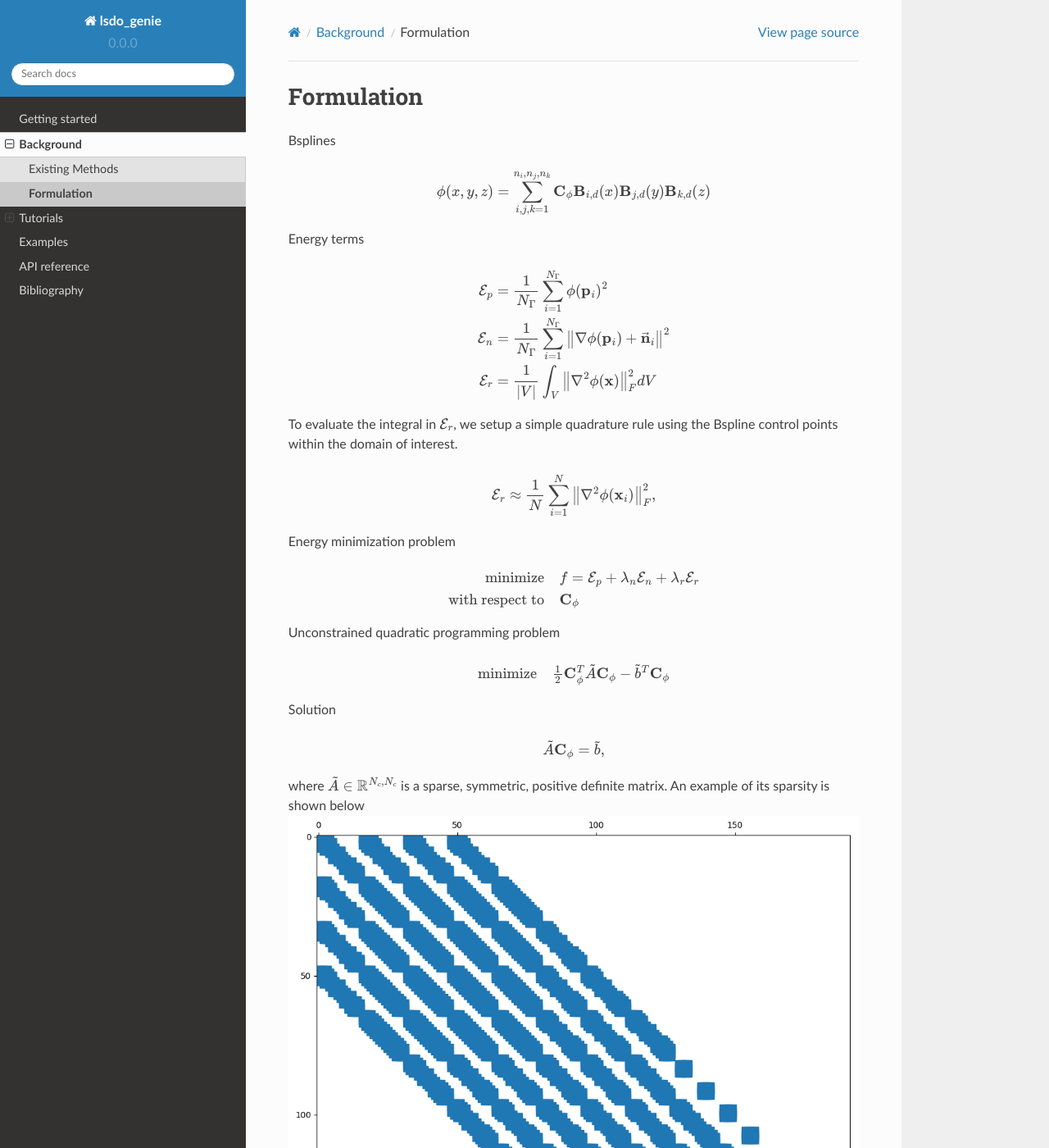
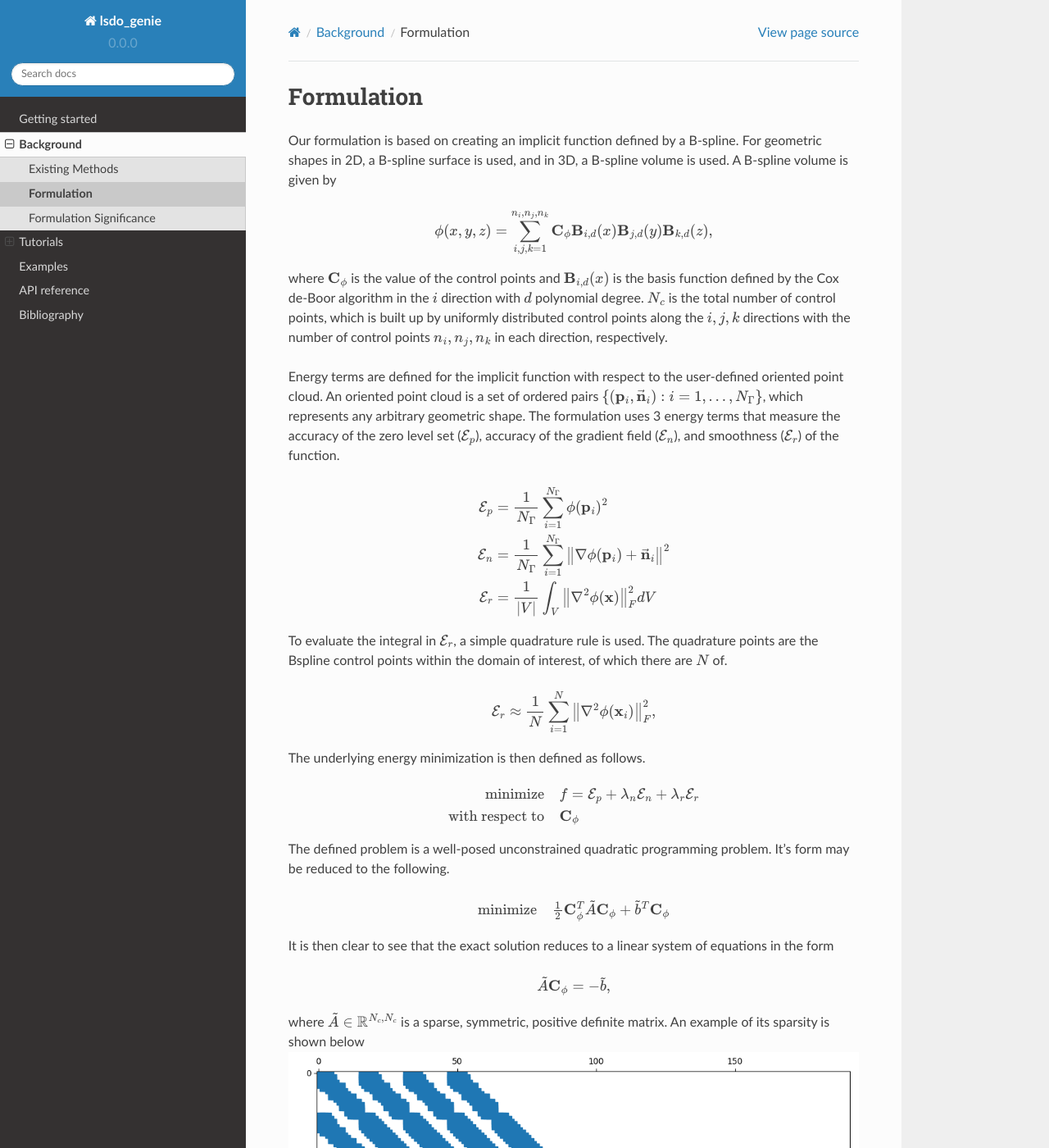
Before and after one commit to LSDOlab/lsdo_genie, a Sphinx documentation site: the page built from docs/src/background/formulation.md, in a window 1280 px wide and 1400 px high. Shown: the whole window at 82% size. Built offline with Sphinx 7.4.7 and the Read the Docs theme 2.0.0, drawn with Linux system fonts in a browser that asks for light colours; pages that are not in the unit, such as notebooks, are missing from menus.

Commit message:
docs update

````diff
--- a/docs/src/background.md
+++ b/docs/src/background.md
@@ -9,6 +9,7 @@ and an overview of the mathematical formulation of `lsdo_genie`.
 
 background/existingmethods
 background/formulation
+background/significance
 ```
 
 
--- a/docs/src/background/formulation.md
+++ b/docs/src/background/formulation.md
@@ -1,12 +1,24 @@
 # Formulation
 
-Bsplines
+Our formulation is based on creating an implicit function defined by a B-spline.
+For geometric shapes in 2D, a B-spline surface is used, and in 3D, a B-spline volume is used.
+A B-spline volume is given by
 
 $$
-\phi(x,y,z) = \sum_{i,j,k=1}^{n_i,n_j,n_k} \mathbf{C}_\phi \mathbf{B}_{i,d}(x) \mathbf{B}_{j,d}(y) \mathbf{B}_{k,d}(z)
+\phi(x,y,z) = \sum_{i,j,k=1}^{n_i,n_j,n_k} \mathbf{C}_\phi \mathbf{B}_{i,d}(x) \mathbf{B}_{j,d}(y) \mathbf{B}_{k,d}(z),
 $$
+where $\mathbf{C}_\phi$ is the value of the control points and $\mathbf{B}_{i,d}(x)$ is the basis function defined
+by the Cox de-Boor algorithm in the $i$ direction with $d$ polynomial degree.
+$N_c$ is the total number of control points, which is built up by uniformly distributed control points along the $i,j,k$ directions with
+the number of control points $n_i,n_j,n_k$ in each direction, respectively.
 
-Energy terms
+Energy terms are defined for the implicit function with respect to the user-defined oriented point cloud.
+An oriented point cloud is a set of ordered pairs $\{(\mathbf{p}_i,\vec{\mathbf{n}}_i):i=1,\dots, N_\Gamma\}$,
+which represents any arbitrary geometric shape.
+The formulation uses 3 energy terms that measure the
+accuracy of the zero level set ($\mathcal{E}_p$),
+accuracy of the gradient field ($\mathcal{E}_n$),
+and smoothness ($\mathcal{E}_r$) of the function.
 
 $$
 \begin{align}
@@ -16,13 +28,14 @@ $$
 \end{align}
 $$
 
-To evaluate the integral in $\mathcal{E}_r$, we setup a simple quadrature rule using the Bspline control points within the domain of interest.
+To evaluate the integral in $\mathcal{E}_r$, a simple quadrature rule is used.
+The quadrature points are the Bspline control points within the domain of interest, of which there are $N$ of.
 
 $$
 \mathcal{E}_r \approx \frac{1}{N} \sum^N_{i=1} \left\| \nabla^2 \phi(\mathbf{x}_{i}) \right\|_F^2,
 $$
 
-Energy minimization problem
+The underlying energy minimization is then defined as follows.
 
 $$
 \begin{align}
@@ -33,18 +46,20 @@ $$
 \end{align}
 $$
 
-Unconstrained quadratic programming problem
+The defined problem is a well-posed unconstrained quadratic programming problem.
+It's form may be reduced to the following.
 
 $$
 \begin{array}{r l}
-    \text{minimize}            & \frac{1}{2} \mathbf{C}_\phi^T \tilde{A} \mathbf{C}_\phi - \tilde{b}^T \mathbf{C}_\phi
+    \text{minimize}            & \frac{1}{2} \mathbf{C}_\phi^T \tilde{A} \mathbf{C}_\phi + \tilde{b}^T \mathbf{C}_\phi
 \end{array}
 $$
 
-Solution
+It is then clear to see that the exact solution reduces to a linear system of equations in the form
 
 $$
-\tilde{A} \mathbf{C}_\phi = \tilde{b},
+\tilde{A} \mathbf{C}_\phi = -\tilde{b},
 $$
-where $\tilde{A}\in\mathbb{R}^{N_{c},N_{c}}$ is a sparse, symmetric, positive definite matrix. An example of its sparsity is shown below
+where $\tilde{A}\in\mathbb{R}^{N_c,N_c}$ is a sparse, symmetric, positive definite matrix.
+An example of its sparsity is shown below
 ![text](/src/images/sparsity.png)
````
Also changed, not shown: docs/src/background/existingmethods.md (+29 -7 lines), docs/src/background/significance.md (added, +36 -0 lines), docs/src/images/offsurfaceerror.png (added), docs/src/images/onsurfaceerror.png (added), 4 other files.
